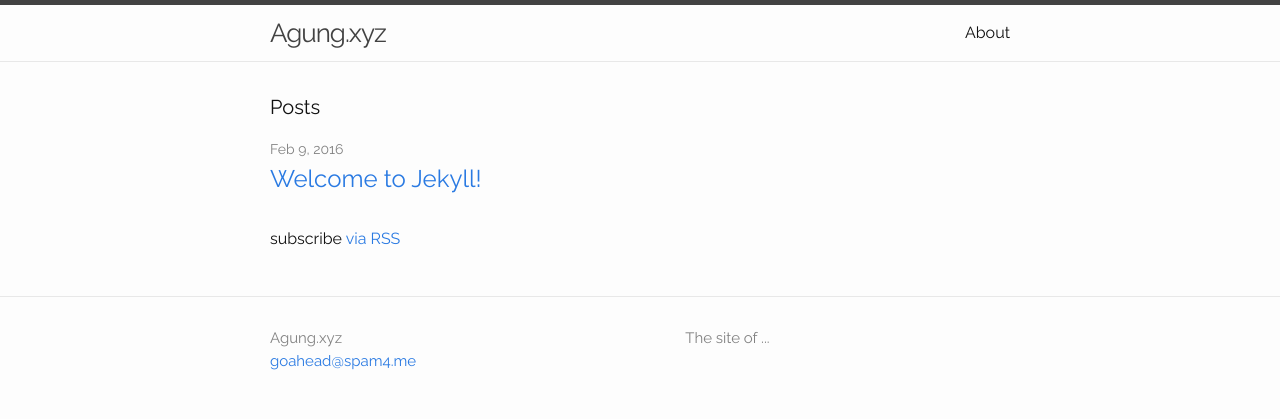
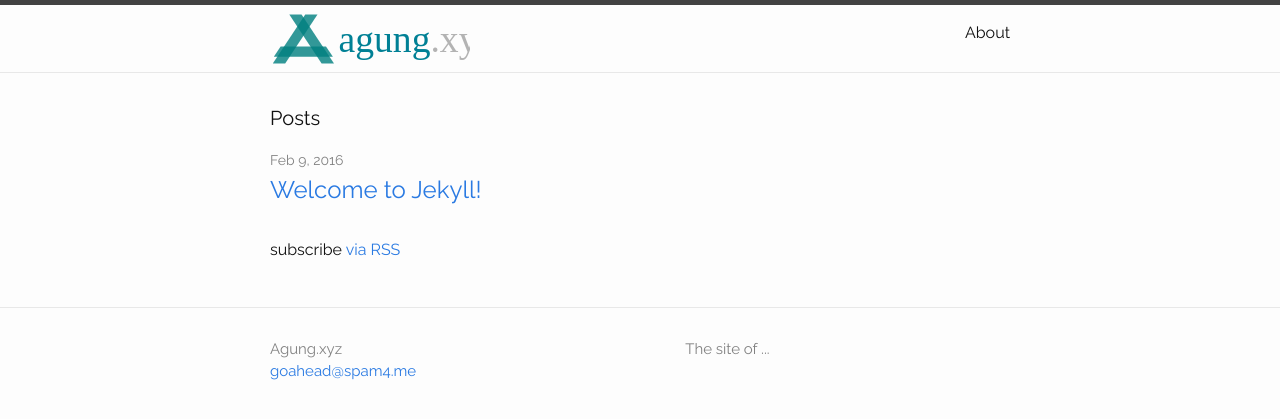
Before and after one commit to gm-ah/gm-ah.github.io, a Jekyll site: the page built from index.html, in a window 1280 px wide. Shown: the top 419 px of the page. Built offline with Jekyll 4.4.1, drawn with Linux system fonts in a browser that asks for light colours.

Commit message:
Update header.html

```diff
--- a/_includes/header.html
+++ b/_includes/header.html
@@ -2,7 +2,7 @@
 
   <div class="wrapper">
 
-    <a class="site-title" href="{{ site.baseurl }}/">{{ site.title }}</a>
+    <a class="site-title" href="{{ site.baseurl }}/"><img src="/css/logo.svg" width="200" alt="{{ site.title }}" /></a>
 
     <nav class="site-nav">
       <a href="#" class="menu-icon">
```
